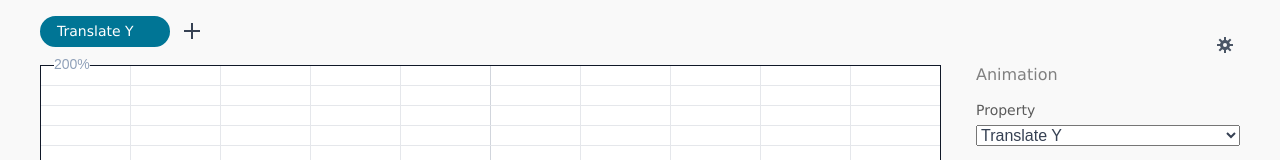
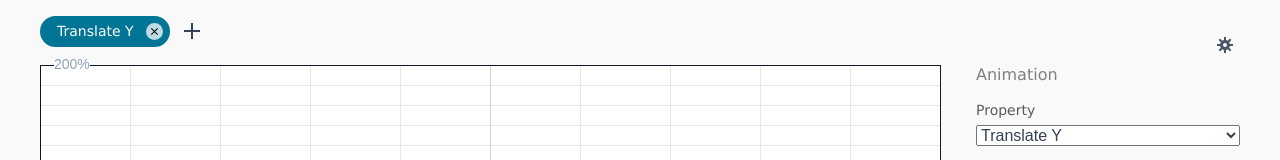
Before and after one commit to gillibrand/keyframe-click, a React (Vite) app: page / in a window 1280 px wide. Shown: the top 160 px of the page. Built offline with nearby package versions, Linux system fonts and the light colour scheme.

Commit message:
Enable add tab/property

```diff
--- a/src/app/App.tsx
+++ b/src/app/App.tsx
@@ -1,7 +1,7 @@
 import { MenuButton, MenuItem } from "@components/menu";
 import { PreviewInspector } from "@preview/PreviewInspector";
 import { usePreview } from "@preview/usePreview";
-import { CssInfos } from "@timeline/CssInfo";
+import { CssInfos, CssProp } from "@timeline/CssInfo";
 import { Point, UserDot } from "@timeline/point";
 import { Timeline, createTimeline } from "@timeline/Timeline";
 import { TimelineInspector } from "@timeline/TimelineInspector";
@@ -273,50 +273,54 @@
     });
   }, [layers, tabsNeedRender]);
 
-  function handleDeleteTab(value: number) {
-    console.info(">>> todo: delete tab", value);
-    // setTabs((prev) => {
-    //   const i = prev.findIndex((t) => t.value === value);
-    //   if (i === -1) return prev;
-    //   const tabs = [...prev];
-    //   tabs.splice(i, 1);
-    //   return tabs;
-    // });
+  /**
+   * This has to be below effects that push changes to Layers. This is also used to know what prop to default to on new
+   * tabs.
+   */
+  const remainingCssProps = useMemo(() => {
+    void inspectorCssProp;
+    void tabs;
+
+    const remaining = new Set(Object.keys(CssInfos) as CssProp[]);
+
+    for (const layer of layers.getAll()) {
+      const prop = layer.cssProp;
+      remaining.delete(prop);
+
+      if (prop === "scale") {
+        remaining.delete("scaleX");
+        remaining.delete("scaleY");
+      } else if (prop === "scaleX" || prop === "scaleY") {
+        remaining.delete("scale");
+      }
     }
 
-  // const count = useRef(0);
+    return remaining;
+  }, [layers, tabs, inspectorCssProp]);
 
-  function handleNewTab() {
-    console.info(">>> todo: new tab");
-    // setTabs((prev) => {
-    //   const value = count.current++;
-    //   const newTabs: TabData<number>[] = [
-    //     ...prev,
-    //     {
-    //       label: "New " + value,
-    //       value: tabs.length,
-    //       color: "rose",
-    //     },
-    //   ];
-    //   return newTabs;
-    // });
-  }
+  const changeTab = useCallback(
+    (i: number) => {
+      setActiveLayer(i);
+      const activeLayer = layers.setActiveLayer(i);
 
-  // function setActiveTabName(cssProp: CssProp) {
-  //   setTabs((prev) => {
-  //     const newTabs = [...prev];
-  //     const css = CssInfos[cssProp];
-  //     const oldTab = newTabs[activeLayer];
-  //     const newTab: TabData<number> = { value: oldTab.value, label: css.label, color: css.color };
-  //     newTabs[activeLayer] = newTab;
-  //     return newTabs;
-  //   });
-  // }
+      // Update all visible React value for the layer to  match. XXX: should we return less layer data
+      // here? Feels like RealLayer might be better private
+      setInspectorCssProp(activeLayer.cssProp);
+      setInspectorIsFlipped(activeLayer.isFlipped);
+      setInspectorSampleCount(activeLayer.sampleCount);
+    },
+    [layers, setActiveLayer]
+  );
 
-  // const [checkedValue, setCheckedValue] = useState(tabs[0].value);
+  const newTab = useCallback(() => {
+    const cssProp = remainingCssProps.values().next().value as CssProp;
+    layers.newLayer(cssProp);
+    // Change top new tab
+    changeTab(layers.size - 1);
+  }, [layers, remainingCssProps, changeTab]);
 
-  async function handleCanDeleteTab(label: string): Promise<boolean> {
-    console.info(">>> todo: can delete tab");
+  const canDeleteTab = useCallback(
+    async (label: string): Promise<boolean> => {
       void label;
 
       // Require 1 tab at least
@@ -334,20 +338,13 @@
       if (!next) return false;
 
       return false;
-    // setActiveCssProp(layers.getCssPropForLayer(next.value));
-    // return true;
-  }
+    },
+    [tabs, layers.activeIndex]
+  );
 
-  function handleTabChange(i: number) {
-    setActiveLayer(i);
-    const activeLayer = layers.setActiveLayer(i);
-
-    // Update all visible React value for the layer to  match. XXX: should we return less layer data
-    // here? Feels like RealLayer might be better private
-    setInspectorCssProp(activeLayer.cssProp);
-    setInspectorIsFlipped(activeLayer.isFlipped);
-    setInspectorSampleCount(activeLayer.sampleCount);
-  }
+  const deleteTab = useCallback((value: number) => {
+    console.info(">>> delete", value);
+  }, []);
 
   /** The inspector should disable the CSS props used on other layers. They can only be active on one layer at a time. */
   const disabledCssProps = useMemo(() => {
@@ -364,13 +361,15 @@
           <RadioTabGroup
             tabs={tabs}
             name="property"
-            onDelete={handleDeleteTab}
-            onNew={handleNewTab}
-            canDelete={handleCanDeleteTab}
+            canNew={remainingCssProps.size > 0}
+            onNew={newTab}
+            onDelete={deleteTab}
+            canDelete={canDeleteTab}
             checkedValue={activeLayer}
-            onChange={handleTabChange}
+            onChange={changeTab}
           />
 
+          {/* Setting menu. Probably should move this somewhere else later. */}
           <MenuProvider items={items}>
             <MenuButton
               style={{
--- a/src/components/menu/menu.css
+++ b/src/components/menu/menu.css
@@ -49,13 +49,19 @@
   appearance: none;
   border: none;
   background-color: transparent;
-  cursor: pointer;
   border-radius: 999px;
   aspect-ratio: 1;
   display: grid;
   place-content: center;
   padding: 0.5em;
   color: inherit;
+
+  &:disabled {
+    opacity: 0.5;
+  }
+
+  &:not(:disabled) {
+    cursor: pointer;
 
     &:hover,
     &:focus-visible {
@@ -68,6 +74,7 @@
 
     &:active {
       background-color: rgba(0 0 0 / 0.2);
+    }
   }
 }
 
--- a/src/components/tab/RadioTab.tsx
+++ b/src/components/tab/RadioTab.tsx
@@ -1,7 +1,7 @@
 import Close from "@images/close.svg?react";
 import { ColorName, Colors } from "@util/Colors";
 import cx from "classnames";
-import { CSSProperties, useId, useMemo, useRef } from "react";
+import { CSSProperties, memo, useId, useMemo, useRef } from "react";
 
 interface Props<T> {
   label: string;
@@ -14,7 +14,18 @@
   onDelete: (value: T) => void;
 }
 
-export function RadioTab<T>({ label, radioName, checked, color, onCheck, value, canDelete, onDelete }: Props<T>) {
+const genericMemo: <T>(component: T) => T = memo;
+
+export const RadioTab = genericMemo(function RadioTab<T>({
+  label,
+  radioName,
+  checked,
+  color,
+  onCheck,
+  value,
+  canDelete,
+  onDelete,
+}: Props<T>) {
   const style = useMemo(
     () =>
       ({
@@ -86,4 +97,4 @@
       </button>
     </div>
   );
-}
+});
--- a/src/components/tab/RadioTabGroup.tsx
+++ b/src/components/tab/RadioTabGroup.tsx
@@ -16,12 +16,13 @@
   checkedValue: T;
   tabs: TabData<T>[];
   onDelete: (value: T) => void;
+  canNew: boolean;
   onNew: () => void;
   onChange: (value: T) => void;
   canDelete?: (label: string) => Promise<boolean>;
 }
 
-export function RadioTabGroup<T>({ tabs, name, onDelete, onNew, checkedValue, canDelete, onChange }: Props<T>) {
+export function RadioTabGroup<T>({ tabs, name, onDelete, canNew, onNew, checkedValue, canDelete, onChange }: Props<T>) {
   const { parentRef } = useChildAnimator<HTMLDivElement>("both");
 
   /**
@@ -47,7 +48,7 @@
   );
 
   return (
-    <div className="RadioTabGroup flex" ref={parentRef} tabIndex={-1}>
+    <div className="RadioTabGroup flex" ref={parentRef}>
       {tabs.map((t) => (
         // Wrap each tab in a div. That's what we animate in/out since it has no padding or margin
         // so can shrink to 0 width
@@ -59,12 +60,17 @@
             color={t.color}
             checked={checkedValue === t.value}
             onCheck={onChange}
-            canDelete={tabs.length > 1 ? canDelete : undefined}
+            canDelete={canDelete}
             onDelete={handleDelete}
           />
         </div>
       ))}
-      <button className="round-btn" onClick={onNew}>
+      <button
+        className="round-btn"
+        onClick={onNew}
+        disabled={!canNew}
+        title={!canNew ? "All properties are already being used" : undefined}
+      >
         <Plus />
       </button>
     </div>
--- a/src/timeline/CssInfo.ts
+++ b/src/timeline/CssInfo.ts
@@ -1,4 +1,3 @@
-import { round2dp } from "@util";
 import { ColorName } from "@util/Colors";
 
 export interface CssInfo {
@@ -13,7 +12,7 @@
   scale: {
     label: "Scale",
     fn: (s) => {
-      return `scale: ${round2dp(s) / 100}`;
+      return `scale: ${Math.round(s) / 100}`;
     },
     color: "green",
   },
@@ -21,7 +20,7 @@
   scaleX: {
     label: "Scale X",
     fn: (s) => {
-      return `scale: ${round2dp(s) / 100} 1`;
+      return `scale: ${Math.round(s) / 100} 1`;
     },
     color: "fuchsia",
   },
@@ -29,7 +28,7 @@
   scaleY: {
     label: "Scale Y",
     fn: (s) => {
-      return `scale: 1 ${round2dp(s) / 100}`;
+      return `scale: 1 ${Math.round(s) / 100}`;
     },
     color: "blue",
   },
@@ -37,7 +36,7 @@
   translateX: {
     label: "Translate X",
     fn: (x) => {
-      return `translate: ${round2dp(x)}% 0;`;
+      return `translate: ${x}% 0;`;
     },
     color: "orange",
   },
@@ -45,7 +44,7 @@
   translateY: {
     label: "Translate Y",
     fn: (y) => {
-      return `translate: 0 ${round2dp(y)}%;`;
+      return `translate: 0 ${y}%;`;
     },
     color: "cyan",
   },
@@ -53,7 +52,7 @@
   opacity: {
     label: "Opacity",
     fn: (n) => {
-      return `opacity: ${round2dp(n / 100)};`;
+      return `opacity: ${n / 100};`;
     },
     color: "emerald",
   },
@@ -61,7 +60,7 @@
   rotate: {
     label: "Rotate",
     fn: (n) => {
-      return `rotate: ${round2dp(n / 100)}turn;`;
+      return `rotate: ${n / 100}turn;`;
     },
     color: "yellow",
   },
--- a/src/timeline/Layers.ts
+++ b/src/timeline/Layers.ts
@@ -94,7 +94,7 @@
     return this.layers[this.active];
   }
 
-  getActiveDots() {
+  getDots() {
     return this.getActiveLayer().dots;
   }
 
@@ -153,6 +153,20 @@
     return this.getActiveLayer();
   }
 
+  newLayer(cssProp: CssProp) {
+    this.layers.push({
+      dots: [],
+      cssProp,
+      isFlipped: false,
+      sampleCount: 10,
+      samples: null,
+    });
+  }
+
+  deleteLayer(index: number) {
+    this.layers.splice(index, 1);
+  }
+
   setCssProp(prop: CssProp) {
     this.getActiveLayer().cssProp = prop;
   }
@@ -198,6 +212,10 @@
 
   get activeIndex() {
     return this.active;
+  }
+
+  get size() {
+    return this.layers.length;
   }
 }
 
```
Also changed, not shown: src/timeline/Timeline.ts (+15 -12 lines). Lines whose indentation alone changed are shown as unchanged.
